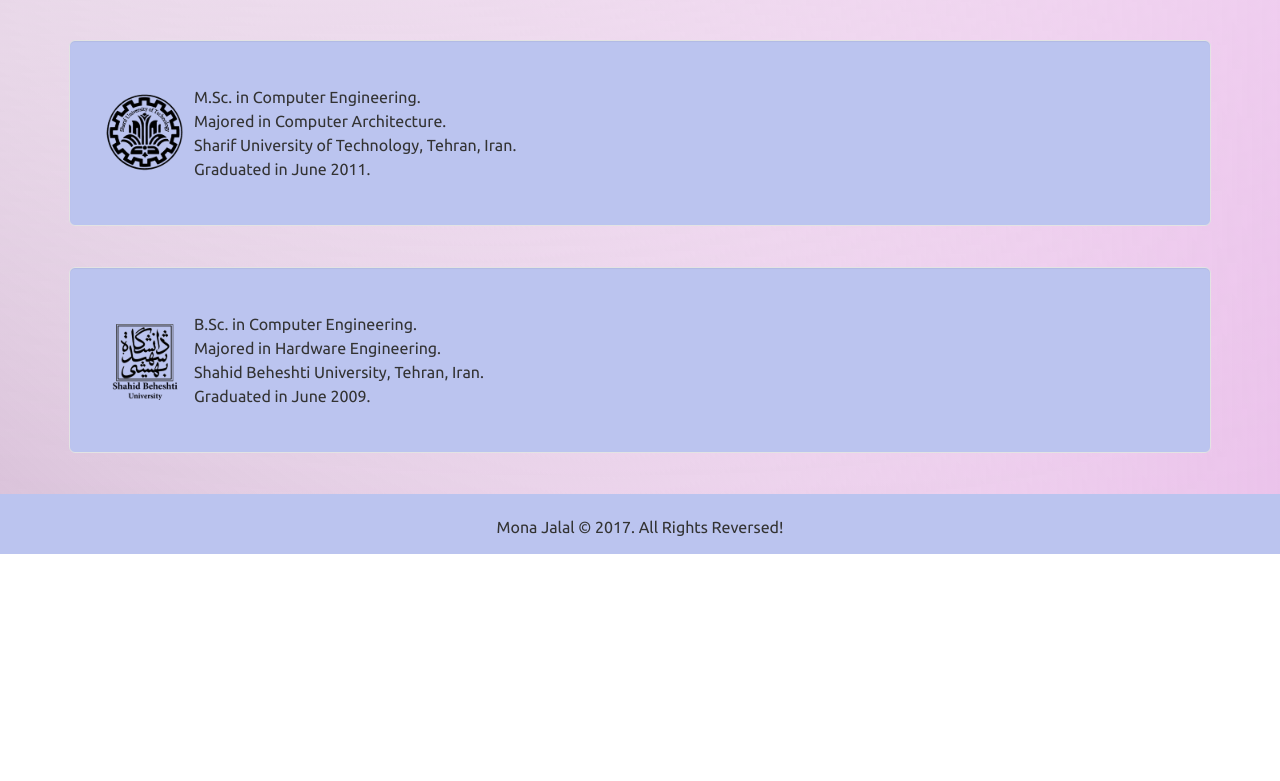
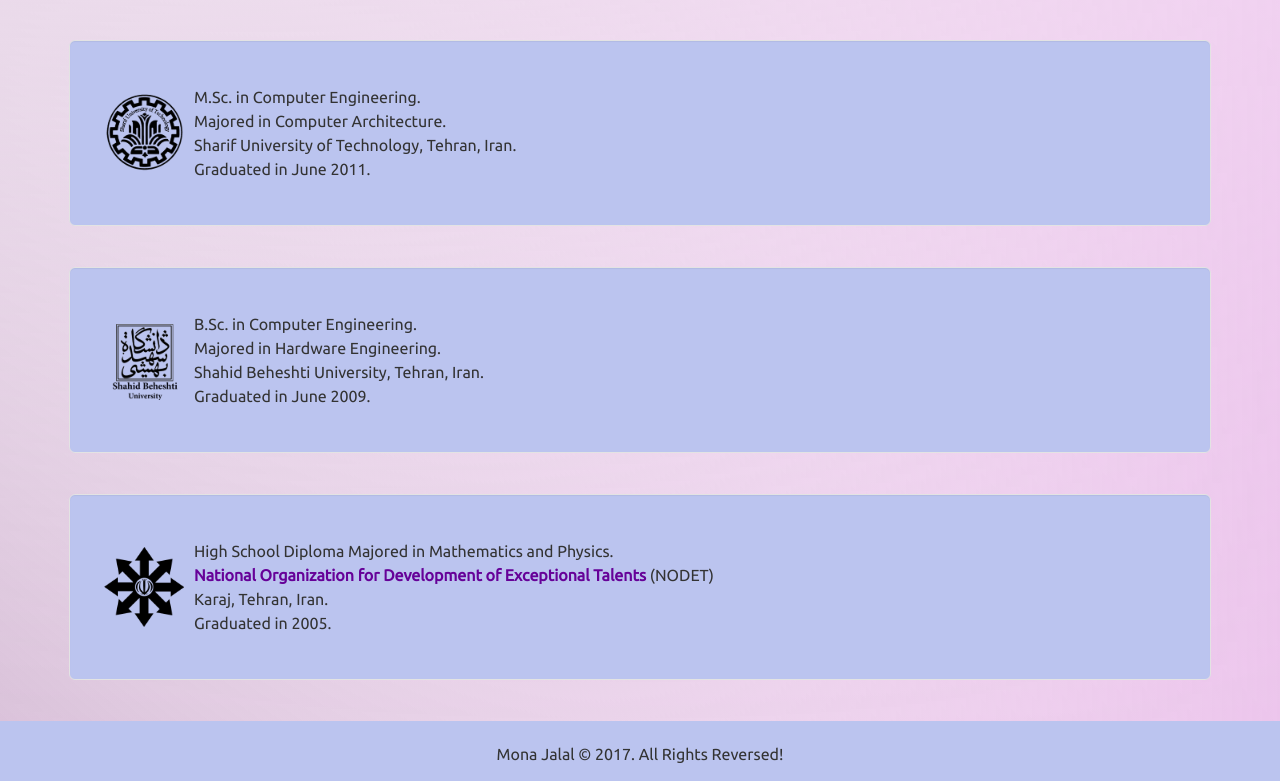
Before and after one commit to monajalal/monajalal.github.io, a plain HTML site: page education.html in a window 1280 px wide. Shown: the part 609-1390 px from the top of the page. Before the commit the page ends 1163 px from the top, so only its background shows below. Drawn offline with nearby package versions, Linux system fonts and the light colour scheme.

Commit message:
added my high school education

```diff
--- a/education.html
+++ b/education.html
@@ -113,6 +113,18 @@
 
         <br>
 
+        <div class = "pink-well well well-lg img-rounded" style="background-color: #F2F2F2; display: flex; align-items: center;">
+            <a href = "https://en.wikipedia.org/wiki/National_Organization_for_Development_of_Exceptional_Talents"><img class = "m-y-1" src="./assets/img/Sampad.png" alt="" style="width: 100px; height: auto; padding-right: 10px; padding-left: 10px;" /></a>
+            <span class ="m-a-1 m-y-1" style="padding: 20px 0; display: inline-block;">
+                High School Diploma Majored in Mathematics and Physics. </br>
+                <a href="https://en.wikipedia.org/wiki/National_Organization_for_Development_of_Exceptional_Talents.">National Organization for Development of Exceptional Talents</a> (NODET) </br>
+                Karaj, Tehran, Iran. </br>
+                Graduated in 2005.
+            </span>
+        </div>
+
+        <br>
+
 
 
     </div>
```
Also changed, not shown: assets/img/Sampad.png (added).
